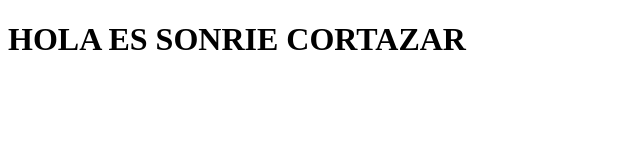
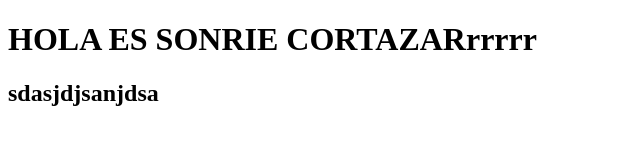
Before and after one commit to miguelin777/Sonrie, a plain HTML site: page index.html in a window 1280 px wide. Shown: the whole page, without its empty margins (0-640 px from the left). Drawn offline with Linux system fonts and the light colour scheme.

Commit message:
probando5

```diff
--- a/index.html
+++ b/index.html
@@ -6,6 +6,7 @@
     <title>Sonrie</title>
 </head>
 <body>
-    <h1>HOLA ES SONRIE CORTAZAR</h1>
+    <h1>HOLA ES SONRIE CORTAZARrrrrr</h1>
+    <h2>sdasjdjsanjdsa</h2>
 </body>
 </html>
```
